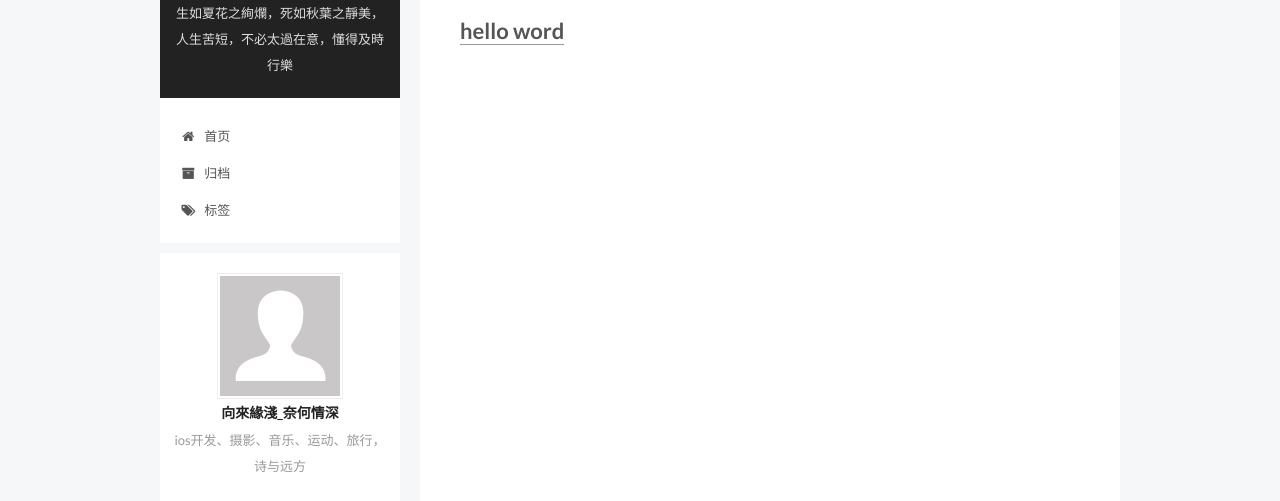
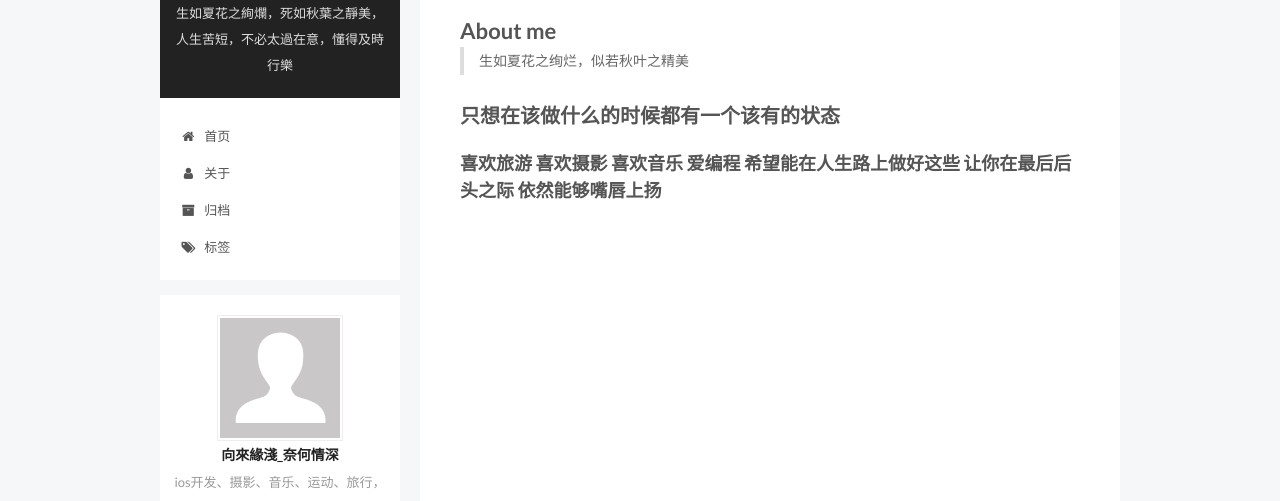
Before and after one commit to gxh724536512/gxh724536512.github.io, a plain HTML site: page home/index.html in a window 1280 px wide. Shown: the part 69-570 px from the top of the page. Drawn offline with Linux system fonts and the light colour scheme; some packages are replaced by stand-ins of ours; a script that the page names is missing.

Commit message:
Site updated: 2017-03-22 13:03:06

```diff
--- a/css/main.css
+++ b/css/main.css
@@ -1685,7 +1685,7 @@ pre .javascript .function {
   width: 4px;
   height: 4px;
   border-radius: 50%;
-  background: #2962ff;
+  background: #3b7a0d;
 }
 .links-of-blogroll {
   font-size: 13px;
--- a/home/index.html
+++ b/home/index.html
@@ -87,16 +87,25 @@
 
 
 
-<meta name="description" content="hello word">
+<meta name="description" content="About me
+生如夏花之绚烂，似若秋叶之精美
+
+只想在该做什么的时候都有一个该有的状态喜欢旅游 喜欢摄影 喜欢音乐 爱编程 希望能在人生路上做好这些 让你在最后后头之际 依然能够嘴唇上扬">
 <meta property="og:type" content="website">
 <meta property="og:title" content="Poetry and distance">
 <meta property="og:url" content="https://gxh724536512.github.io/home/index.html">
 <meta property="og:site_name" content="Poetry and distance">
-<meta property="og:description" content="hello word">
-<meta property="og:updated_time" content="2017-03-21T10:10:23.000Z">
+<meta property="og:description" content="About me
+生如夏花之绚烂，似若秋叶之精美
+
+只想在该做什么的时候都有一个该有的状态喜欢旅游 喜欢摄影 喜欢音乐 爱编程 希望能在人生路上做好这些 让你在最后后头之际 依然能够嘴唇上扬">
+<meta property="og:updated_time" content="2017-03-22T05:02:18.000Z">
 <meta name="twitter:card" content="summary">
 <meta name="twitter:title" content="Poetry and distance">
-<meta name="twitter:description" content="hello word">
+<meta name="twitter:description" content="About me
+生如夏花之绚烂，似若秋叶之精美
+
+只想在该做什么的时候都有一个该有的状态喜欢旅游 喜欢摄影 喜欢音乐 爱编程 希望能在人生路上做好这些 让你在最后后头之际 依然能够嘴唇上扬">
 
 
 
@@ -105,7 +114,7 @@
   var CONFIG = {
     root: '/',
     scheme: 'Pisces',
-    sidebar: {"position":"left","display":"post","offset":10,"offset_float":0,"b2t":false,"scrollpercent":false},
+    sidebar: {"position":"left","display":"post","offset":15,"offset_float":0,"b2t":false,"scrollpercent":false},
     fancybox: true,
     motion: true,
     duoshuo: {
@@ -207,6 +216,16 @@
         </li>
 
 
+        <li class="menu-item menu-item-about">
+          <a href="/home" rel="section">
+
+              <i class="menu-item-icon fa fa-fw fa-user"></i> <br />
+
+            关于
+          </a>
+        </li>
+
+
         <li class="menu-item menu-item-archives">
           <a href="/archives" rel="section">
 
@@ -256,9 +275,10 @@
 
 
 
-      <h1 id="hello-word"><a href="#hello-word" class="headerlink" title="hello word"></a><a href="file://hello-world.md" target="_blank" rel="external">hello word</a></h1>
-
-
+      <h1 id="About-me"><a href="#About-me" class="headerlink" title="About me"></a>About me</h1><blockquote>
+<p>生如夏花之绚烂，似若秋叶之精美</p>
+</blockquote>
+<h2 id="只想在该做什么的时候都有一个该有的状态"><a href="#只想在该做什么的时候都有一个该有的状态" class="headerlink" title="只想在该做什么的时候都有一个该有的状态"></a>只想在该做什么的时候都有一个该有的状态</h2><h3 id="喜欢旅游-喜欢摄影-喜欢音乐-爱编程-希望能在人生路上做好这些-让你在最后后头之际-依然能够嘴唇上扬"><a href="#喜欢旅游-喜欢摄影-喜欢音乐-爱编程-希望能在人生路上做好这些-让你在最后后头之际-依然能够嘴唇上扬" class="headerlink" title="喜欢旅游 喜欢摄影 喜欢音乐 爱编程 希望能在人生路上做好这些 让你在最后后头之际 依然能够嘴唇上扬"></a>喜欢旅游 喜欢摄影 喜欢音乐 爱编程 希望能在人生路上做好这些 让你在最后后头之际 依然能够嘴唇上扬</h3>
 
   </div>
 
```
Also changed, not shown: 2017/03/21/hello-world/index.html (+11 -1 lines), 2017/03/21/textview/index.html (+11 -1 lines), archives/2017/03/index.html (+11 -1 lines), archives/2017/index.html (+11 -1 lines), archives/index.html (+11 -1 lines), index.html (+11 -1 lines).
